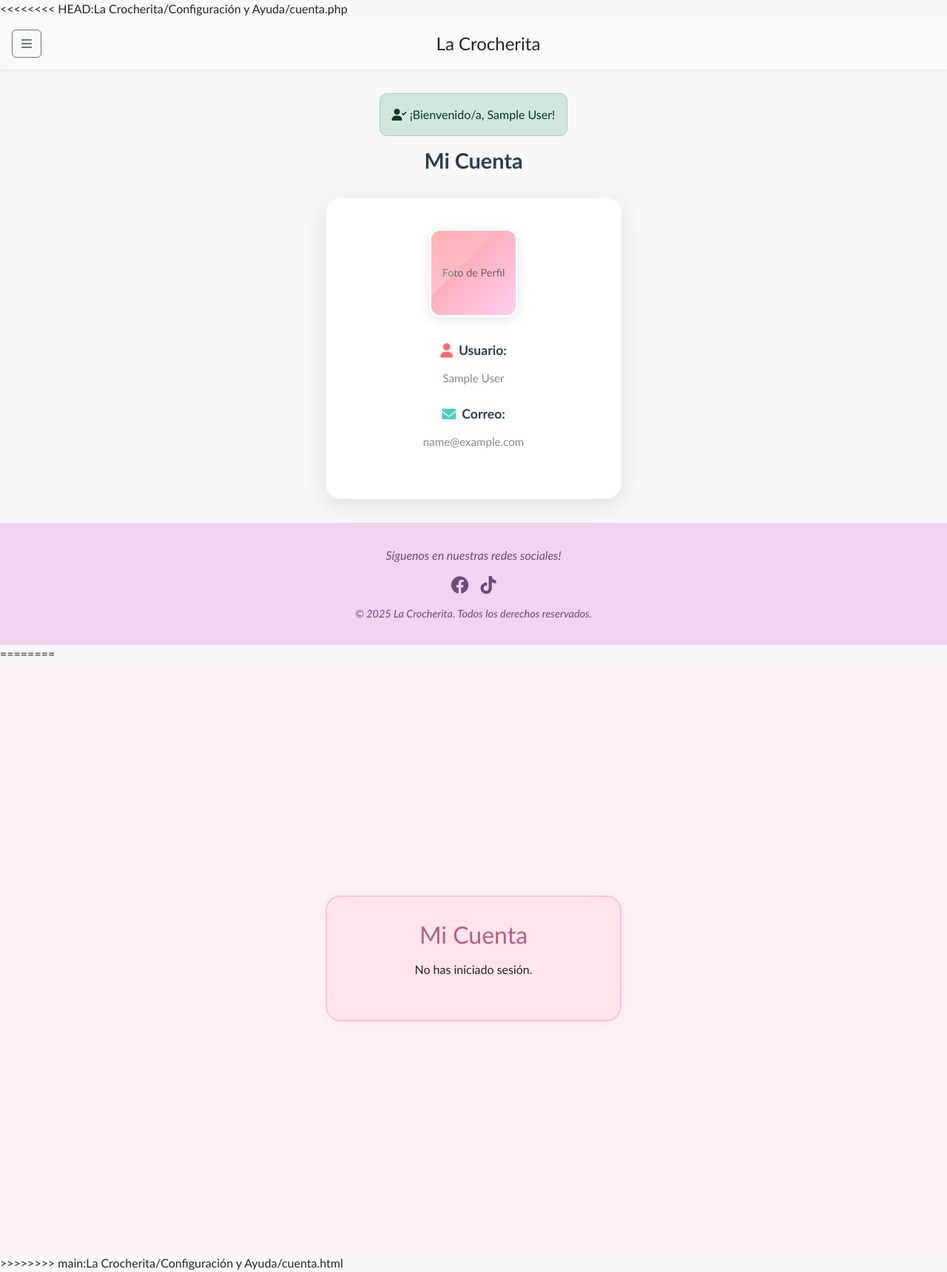
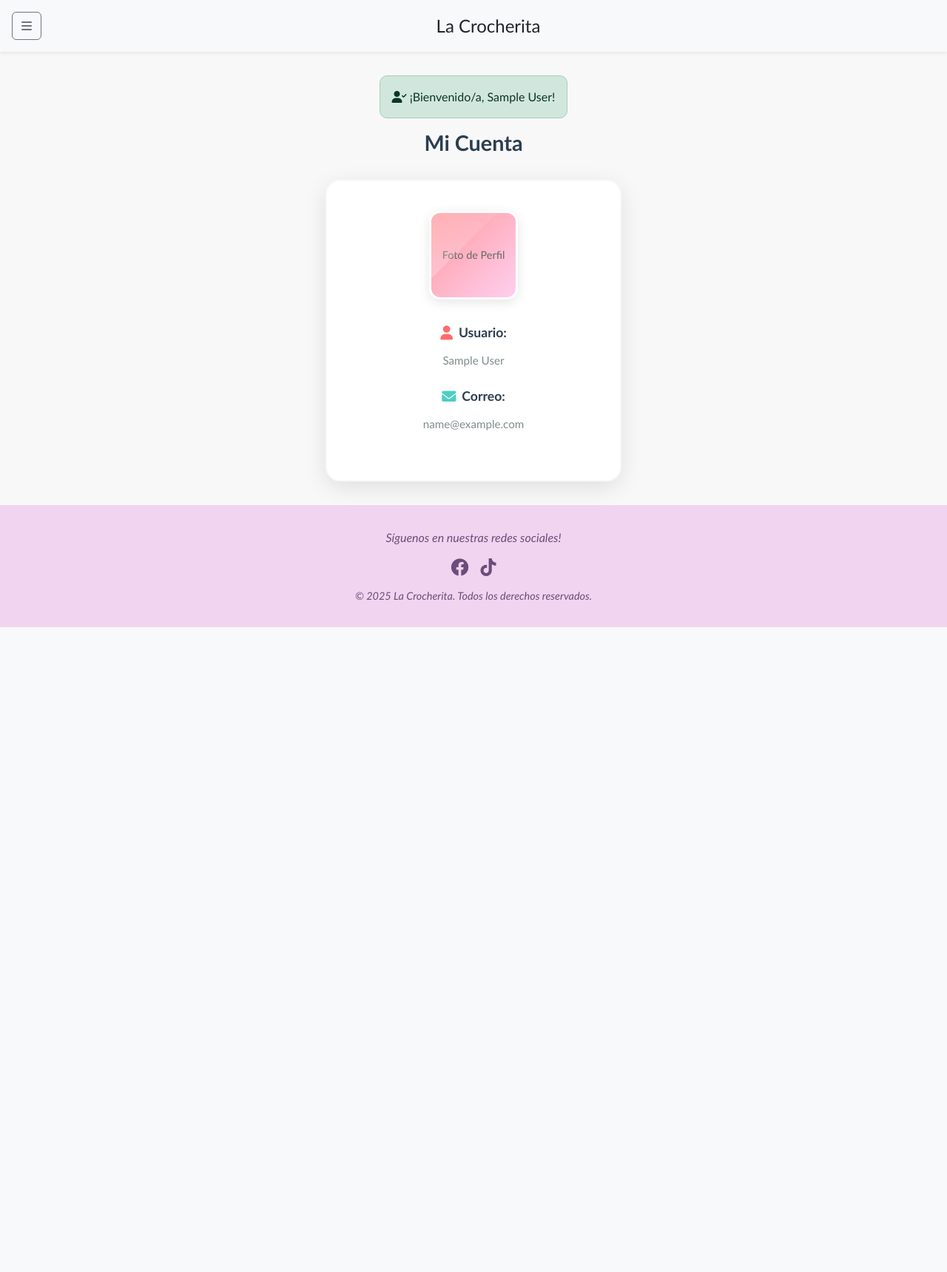
Before and after one commit to Ange3108/G2_SC502_VN_Proyecto, a PHP site: page /cuenta.php in a window 1280 px wide. Shown: the whole page at 74% size. After the commit the page ends 848 px from the top, so only its background shows below. Run offline with PHP 8.4, Linux system fonts and the light colour scheme; the visitor is signed in with stand-in values (Sample User, id 1).

Commit message:
cuenta.php

```diff
--- a/La Crocherita/Configuración y Ayuda/cuenta.php
+++ b/La Crocherita/Configuración y Ayuda/cuenta.php
@@ -16,7 +16,6 @@ $correo_usuario = $_SESSION['email'];
 <!DOCTYPE html>
 <html lang="es">
 <head>
-<<<<<<<< HEAD:La Crocherita/Configuración y Ayuda/cuenta.php
     <meta charset="UTF-8" />
     <meta name="viewport" content="width=device-width, initial-scale=1.0" />
     <title>Mi Cuenta - La Crocherita</title>
@@ -235,19 +234,6 @@ $correo_usuario = $_SESSION['email'];
     </footer>
 
     <script src="https://cdn.jsdelivr.net/npm/bootstrap@5.3.0/dist/js/bootstrap.bundle.min.js"></script>
-========
-  <meta charset="UTF-8" />
-  <title>Mi Cuenta - La Crocherita</title>
-  <link rel="stylesheet" href="css/style.css" />
-</head>
-<body>
-  <main class="contenedor-perfil">
-    <section class="tarjeta-perfil">
-      <h2>Mi Cuenta</h2>
-      <div id="info-usuario" class="info-usuario"></div>
-    </section>
-  </main>
-  <script src="js/cuenta.js"></script>
->>>>>>>> main:La Crocherita/Configuración y Ayuda/cuenta.html
+
 </body>
 </html>
```
